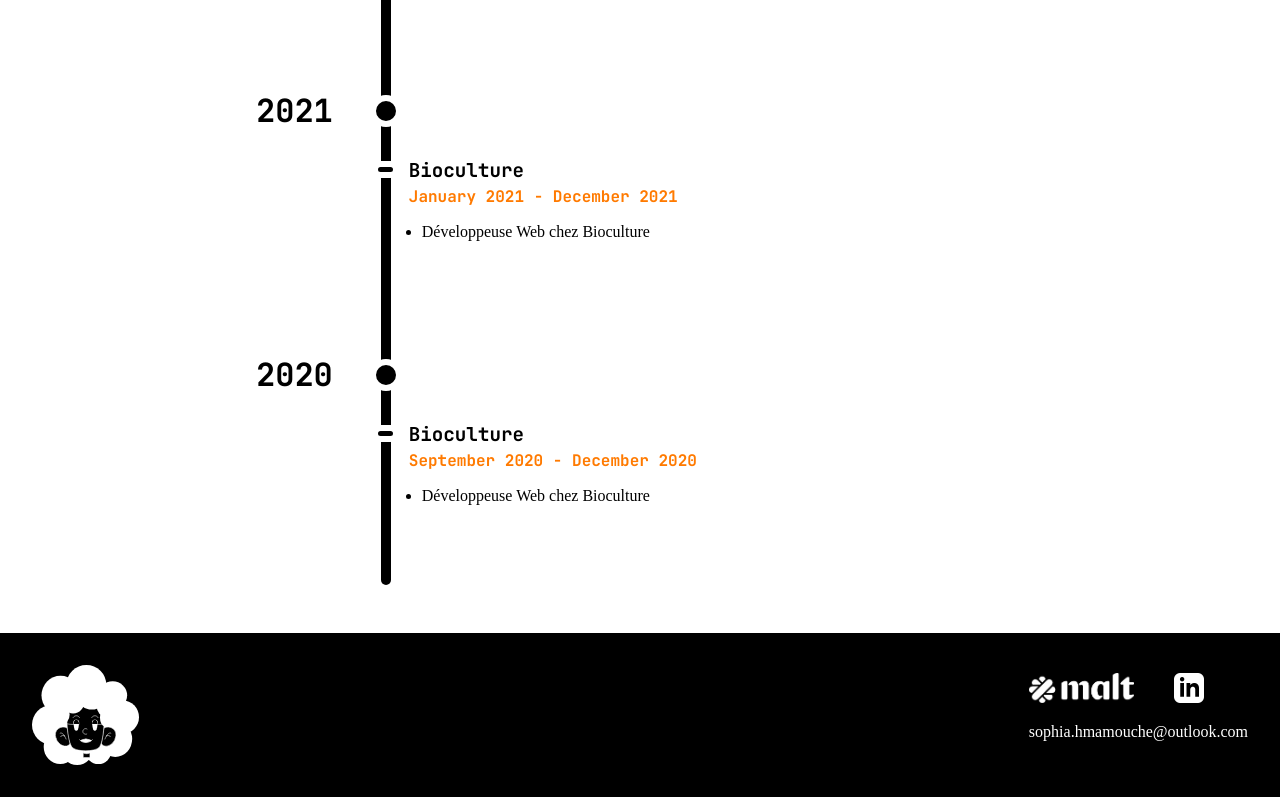
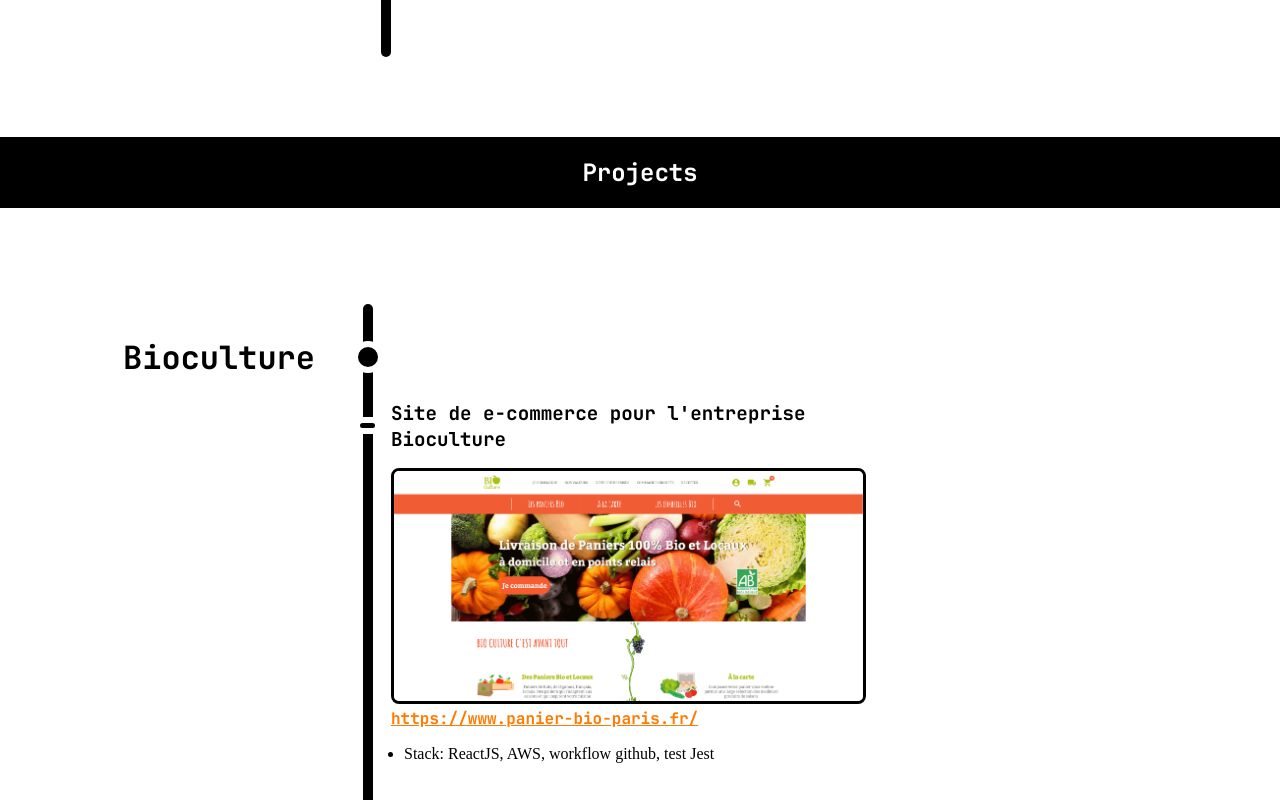
Before and after one commit to giselledunine/portfolio, a React (Vite) app: page /resume in a window 1280 px wide. Shown: the part 1640-2440 px from the top of the page. Built offline with nearby package versions, Linux system fonts and the light colour scheme; a web font is replaced by a local one.

Commit message:
fix responsive

```diff
--- a/src/App.tsx
+++ b/src/App.tsx
@@ -2,7 +2,7 @@
 import "./App.scss";
 import Header from "./components/Header";
 import Resume from "./pages/Resume";
-// import Projects from "./pages/Projects";
+import Projects from "./pages/Projects";
 import { gsap } from "gsap";
 
 //Images
@@ -62,7 +62,7 @@
                 </div>
             </div>
             <Resume />
-            {/* <Projects /> */}
+            <Projects />
             <div className="footer">
                 <div>
                     <img
--- a/src/pages/Projects/index.scss
+++ b/src/pages/Projects/index.scss
@@ -1,6 +1,5 @@
 #projects {
-
-    .section-title {
+  .years {
     display: flex;
     align-items: center;
     justify-content: center;
@@ -10,23 +9,30 @@
     top: 110px;
     width: 100%;
     z-index: 90;
+    .year {
+      font-size: 1.5rem;
       padding: 0.5rem;
-      h1 {
-        font-size:1.5rem;
-        font-weight: 500;
+      /*border-radius:30px;*/
+      text-decoration: none;
+      color: inherit;
+    }
+    .year:hover {
+      background-color:white;
+      color: black;
+      transition: 200ms ease-in-out;
     }
   }
 
   .content {
     padding-bottom: 3rem;
-      padding: 98px;
-      max-width: 60%;
-      margin: 0 auto;
+    margin: 2rem auto;
+    max-width: 100%;
+    scroll-margin-block-start: 157px;
     .line {
       width: 10px;
       height: 100%;
       background-color: black;
-        margin-left: calc(40% - 21px);
+      margin-left: 26.5px;
       border-radius: 10px;
       position: absolute;
       z-index: 10;
@@ -35,9 +41,8 @@
       margin: auto;
       position: relative;
       z-index: 50;
-        margin-right: 1rem;
       div:nth-child(2) {
-          scroll-margin-top: 206.5px;
+        scroll-margin-top: 157px;
       }
       .timestamps {
         width: 100%;
@@ -46,19 +51,21 @@
         position: relative;
         scroll-margin-top: 206.5px;
         display: flex;
+        flex-direction: column;
         .time {
           display: flex;
+          flex-direction: row-reverse;
           align-items: center;
-            justify-content: flex-end;
           position: sticky;
-            top:270.5px;
+          top:157px;
           font-size: 2rem;
           font-weight: 700;
           height: fit-content;
-            min-width: 40%;
+          justify-content: flex-end;
+          padding-left: 1rem;
           .dot {
             background-color: black;
-              margin: 2rem 0 0 2rem;
+            margin: 2rem 0 0 0;
             height: 20px;
             width: 20px;
             min-width: 20px;
@@ -67,14 +74,18 @@
           }
           .date {
             background-color: white;
-              padding: 2rem 5px 0 0;
-              box-shadow: -1px 10px 10px 0px white;
+            width: 100%;
+            padding: 2rem 0 0 2rem;
+            // box-shadow: -1px 10px 10px 0px white;
           }
         }
         .experiences {
-            margin-top: 6rem;
-            margin-left: -30px;
-            padding-bottom: 4rem;
+          margin-top: 2rem;
+          padding-bottom: 2rem;
+          margin-left: 18.5px;
+          img {
+            width: 80%;
+          }
           .title-timestamp {
             display: flex;
             align-items: center;
@@ -84,8 +95,8 @@
             .list {
               background-color: black;
               margin: 0.5rem 0 ;
-                height: 5px;
-                width: 15px;
+              min-height: 5px;
+              min-width: 15px;
               border-radius: 20px;
               border: solid 6px white;
               &.hidden {
@@ -104,11 +115,13 @@
               }
             }
           }
-            .duration {
-              color: #FF7A00;
+          .link {
             margin: 0;
             font-weight: 700;
             margin-left: 37px;
+            a {
+              color: #FF7A00;
+            }
           }
           .description {
             margin-left: 10px;
@@ -117,4 +130,49 @@
       }
     }
   }
+
+  @media (min-width: 768px) {
+    .years {
+      .year {
+        padding: 0.5rem 1.5rem;
       }
+    }
+    .content {
+      margin-top: 6rem;
+      scroll-margin-block-start: 206.5px;
+      .line {
+        margin-left: calc(30% - 21px);
+      }
+      .timeline {
+        div:nth-child(2) {
+          scroll-margin-top: 206.5px;
+        }
+        .timestamps {
+          flex-direction: row;
+          .time {
+            padding-left: 0;
+            flex-direction: row;
+            top:270.5px;
+            min-width: 30%;
+            .dot {
+              margin: 2rem 0 0 2rem;
+            }
+            .date {
+              padding: 2rem 5px 0 0;
+              width: fit-content;
+            }
+          }
+          .experiences {
+            margin-top: 6rem;
+            margin-left: -30px;
+            padding-bottom: 4rem;
+            max-width: 40%;
+            img {
+              width:calc(100% - 43px);
+            }
+          }
+        }
+      }
+    }
+  }
+}
--- a/src/pages/Projects/index.tsx
+++ b/src/pages/Projects/index.tsx
@@ -29,7 +29,7 @@
                 {
                     link: "https://minimalistic-pegasus-agency.netlify.app/",
                     thumbnail: minimalistic,
-                    title: "Site de mentoring",
+                    title: "Projet final Bachelor - Site de mentoring",
                     description: [
                         "Stack: VueJS, Firebase",
                         "Features: Création de compte, Authentification, Ajouter un mentor, Consulter les programmes, Suivre son avancement",
@@ -64,13 +64,10 @@
     };
     return (
         <div id="projects">
-            <div className="section-title">
-                <h1>Projects</h1>
+            <div className="years">
+                <h2>Projects</h2>
             </div>
-            <div
-                style={{ scrollMarginBlockStart: "100px" }}
-                id="projects"
-                className="content">
+            <div id="parcours" className="content">
                 <div className="timeline">
                     <div className="line"></div>
                     {experiences.map((exp) => (
@@ -99,7 +96,11 @@
                                                 borderRadius: "8px",
                                             }}
                                         />
-                                        <p className="duration">{item.link}</p>
+                                        <div className="link">
+                                            <a href={item.link} target="_blank">
+                                                {item.link}
+                                            </a>
+                                        </div>
                                         <ul className="description">
                                             {item.description.map(
                                                 (des, idx) => (
--- a/src/pages/Resume/index.scss
+++ b/src/pages/Resume/index.scss
@@ -25,7 +25,7 @@
 
   .content {
     padding-bottom: 3rem;
-    margin: 0 auto;
+    margin: 2rem auto;
     max-width: 100%;
     scroll-margin-block-start: 157px;
     .line {
@@ -156,6 +156,7 @@
             .date {
               padding: 2rem 5px 0 0;
               width: fit-content;
+              max-width: 145.81px;
             }
           }
           .experiences {
--- a/src/pages/Resume/index.tsx
+++ b/src/pages/Resume/index.tsx
@@ -26,7 +26,7 @@
             ],
         },
         {
-            year: "2022",
+            year: "2022 - 2020",
             items: [
                 {
                     date: {
@@ -40,7 +40,7 @@
                 },
                 {
                     date: {
-                        start: moment("2022-01").format("MMMM-Y"),
+                        start: moment("2020-09").format("MMMM-Y"),
                         end: moment("2022-06").format("MMMM-Y"),
                     },
                     title: "Bioculture",
@@ -50,32 +50,6 @@
                         "Back : API NodeJS et base de données MongoDB",
                         "Outils de collaboration Github",
                     ],
-                },
-            ],
-        },
-        {
-            year: "2021",
-            items: [
-                {
-                    date: {
-                        start: moment("2021-01").format("MMMM-Y"),
-                        end: moment("2021-12").format("MMMM-Y"),
-                    },
-                    title: "Bioculture",
-                    description: ["Développeuse Web chez Bioculture"],
-                },
-            ],
-        },
-        {
-            year: "2020",
-            items: [
-                {
-                    date: {
-                        start: moment("2020-09").format("MMMM-Y"),
-                        end: moment("2020-12").format("MMMM-Y"),
-                    },
-                    title: "Bioculture",
-                    description: ["Développeuse Web chez Bioculture"],
                 },
             ],
         },
```
Lines whose indentation alone changed are shown as unchanged.
